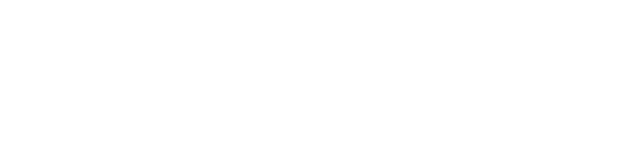
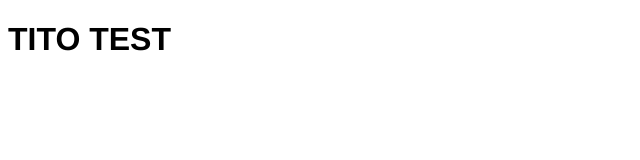
Before and after one commit to meckaleck/TimSmith, a plain HTML site: page index.html in a window 1280 px wide. Shown: the whole page, without its empty margins (0-640 px from the left). Drawn offline with Linux system fonts and the light colour scheme; files that its build step writes are made by us from their sources.

Commit message:
Update index.html

```diff
--- a/index.html
+++ b/index.html
@@ -7,3 +7,23 @@
     <link href="./resources/css/index.css" type="text/css" rel="stylesheet">
     <title>“TS Testing” </title>
 </head>
+<body>
+    <h1>TITO TEST</h1>
+
+
+
+
+
+
+
+
+
+
+
+
+
+
+
+
+</body>
+</html>
```
